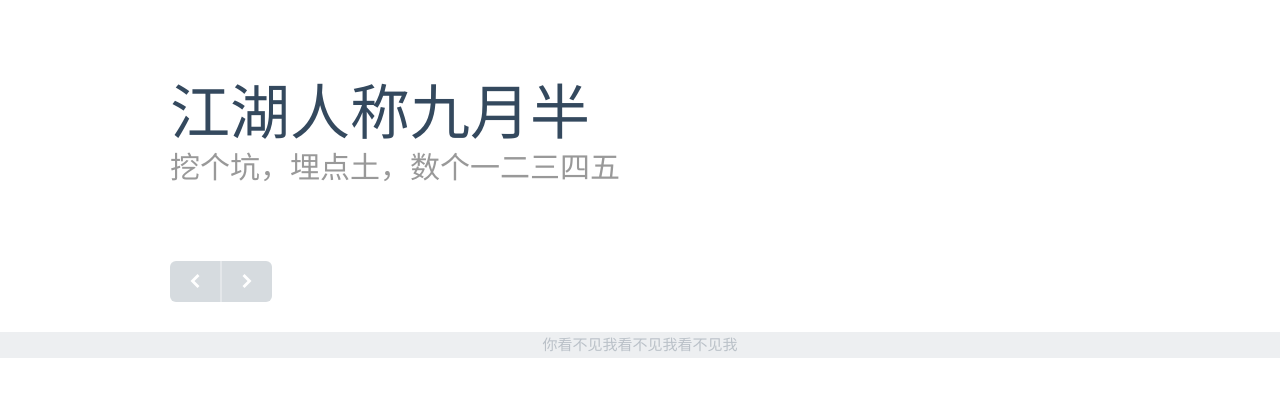
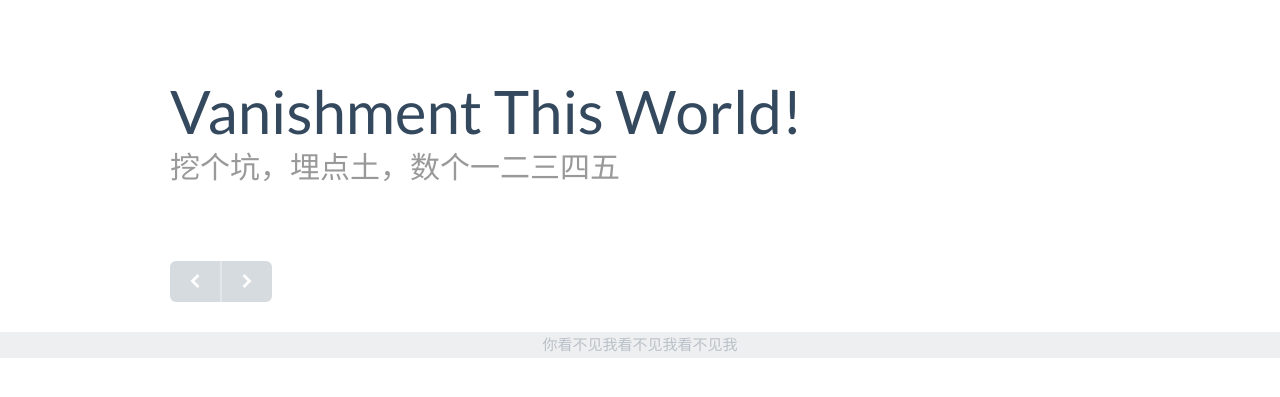
Before and after one commit to intspt/Note, a Flask app: page / in a window 1280 px wide. Shown: the part 53-450 px from the top of the page. Run offline with Flask 2, Linux system fonts and the light colour scheme; data that the repository does not hold is empty; some libraries are stand-ins or nearby versions.

Commit message:
修改标题

```diff
--- a/Application/templates/index.html
+++ b/Application/templates/index.html
@@ -1,7 +1,7 @@
 {% extends "base.html" %}
 {% block content %}
       <div class="blog-header">
-        <h1 class="blog-title">江湖人称九月半</h1>
+        <h1 class="blog-title">Vanishment This World!</h1>
         <p class="lead blog-description">挖个坑，埋点土，数个一二三四五</p>
       </div>
       <div class="row">
```
